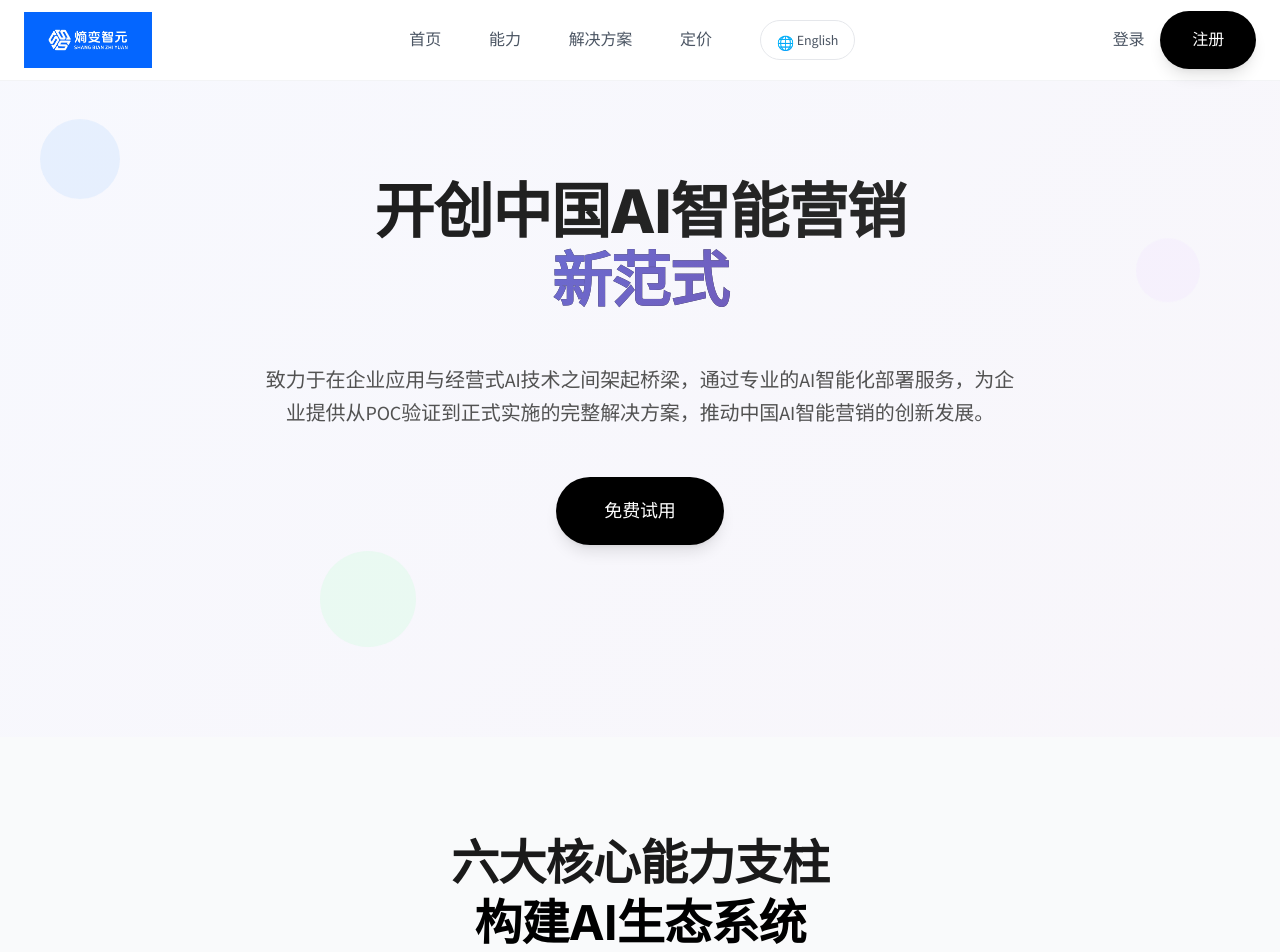
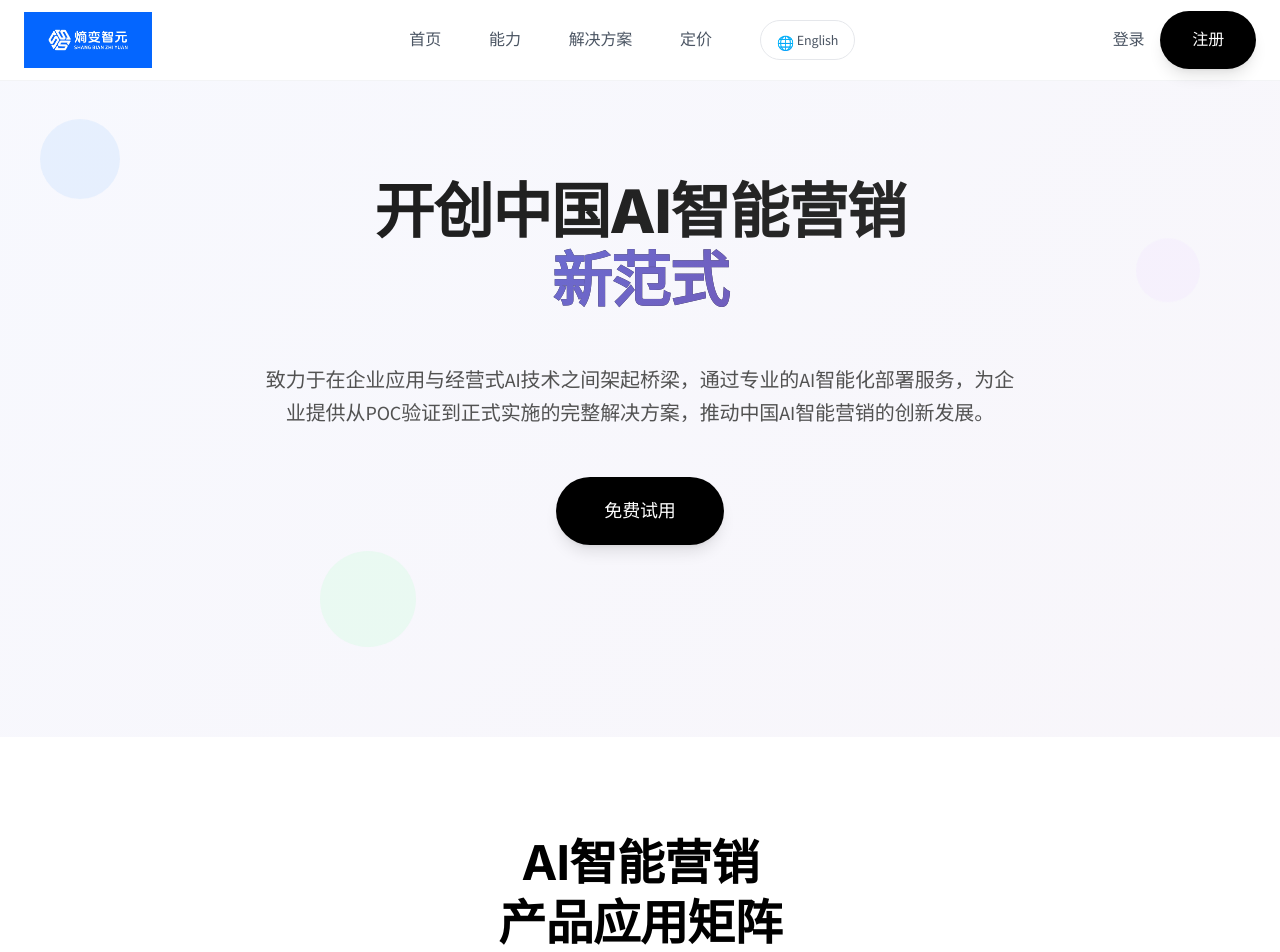
Before and after one commit to kehan857/official-website, a React (Vite) app: page / in a window 1280 px wide. Shown: the top 952 px of the page. Built offline with nearby package versions, Linux system fonts and the light colour scheme.

Commit message:
调整模块顺序：将应用场景模块移到六大核心能力支柱模块上方

```diff
--- a/src/App.jsx
+++ b/src/App.jsx
@@ -22,13 +22,13 @@ function App() {
       <Header />
       <main>
         <HeroSection />
+        <UseCases />
         <Features />
         <CaseStudies />
         <Pricing />
         <ProductShowcase />
         <ServiceProcess />
         <Workflow />
-        <UseCases />
       </main>
       <Footer />
       <AuthModal />
```
